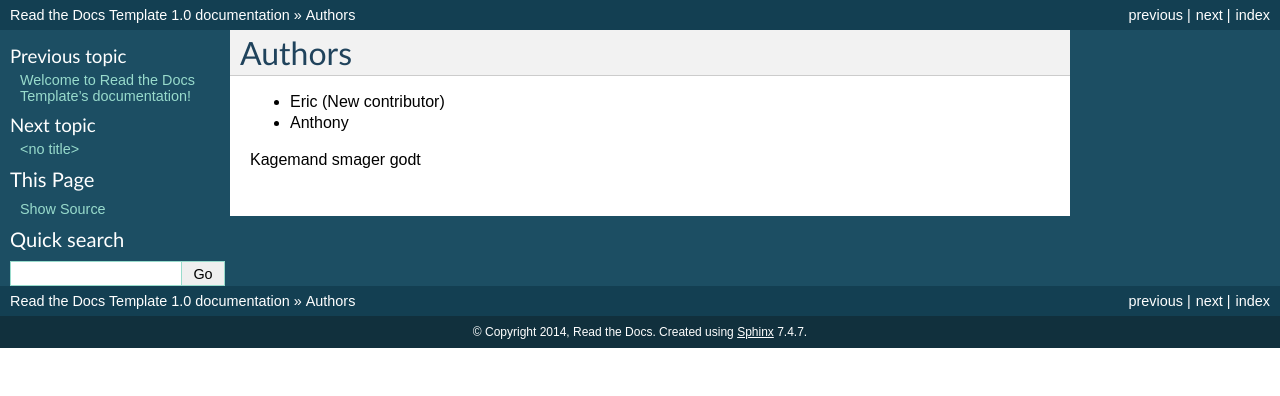
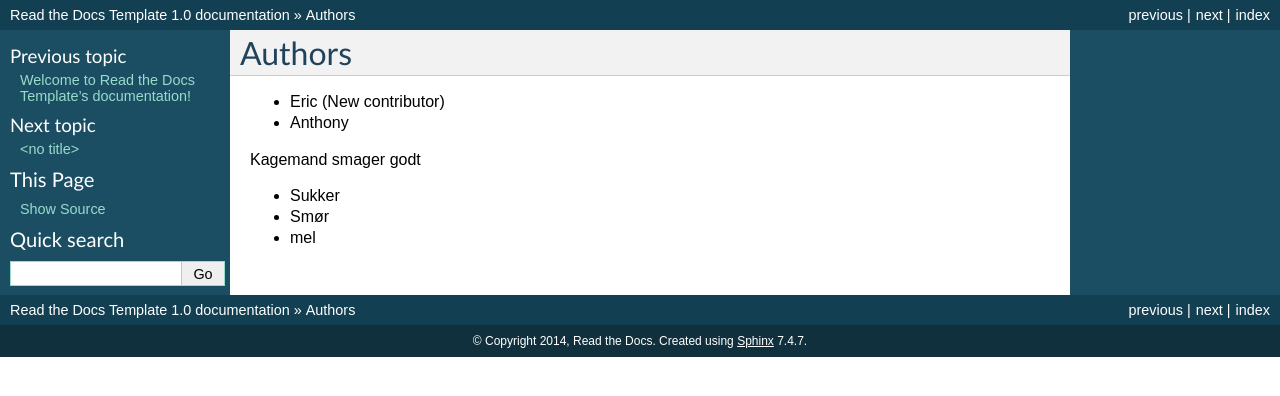
Before and after one commit to kirstenator/wg-dok-test, a Sphinx documentation site: the page built from docs/authors.rst, in a window 1280 px wide. Shown: the top 396 px of the page. Built offline with Sphinx 7.4.7, drawn with Linux system fonts in a browser that asks for light colours.

Commit message:
Update authors.rst

```diff
--- a/docs/authors.rst
+++ b/docs/authors.rst
@@ -1,3 +1,8 @@
 .. include:: ../AUTHORS.rst
 
 Kagemand smager godt
+
+
+* Sukker
+* Smør
+* mel
```
